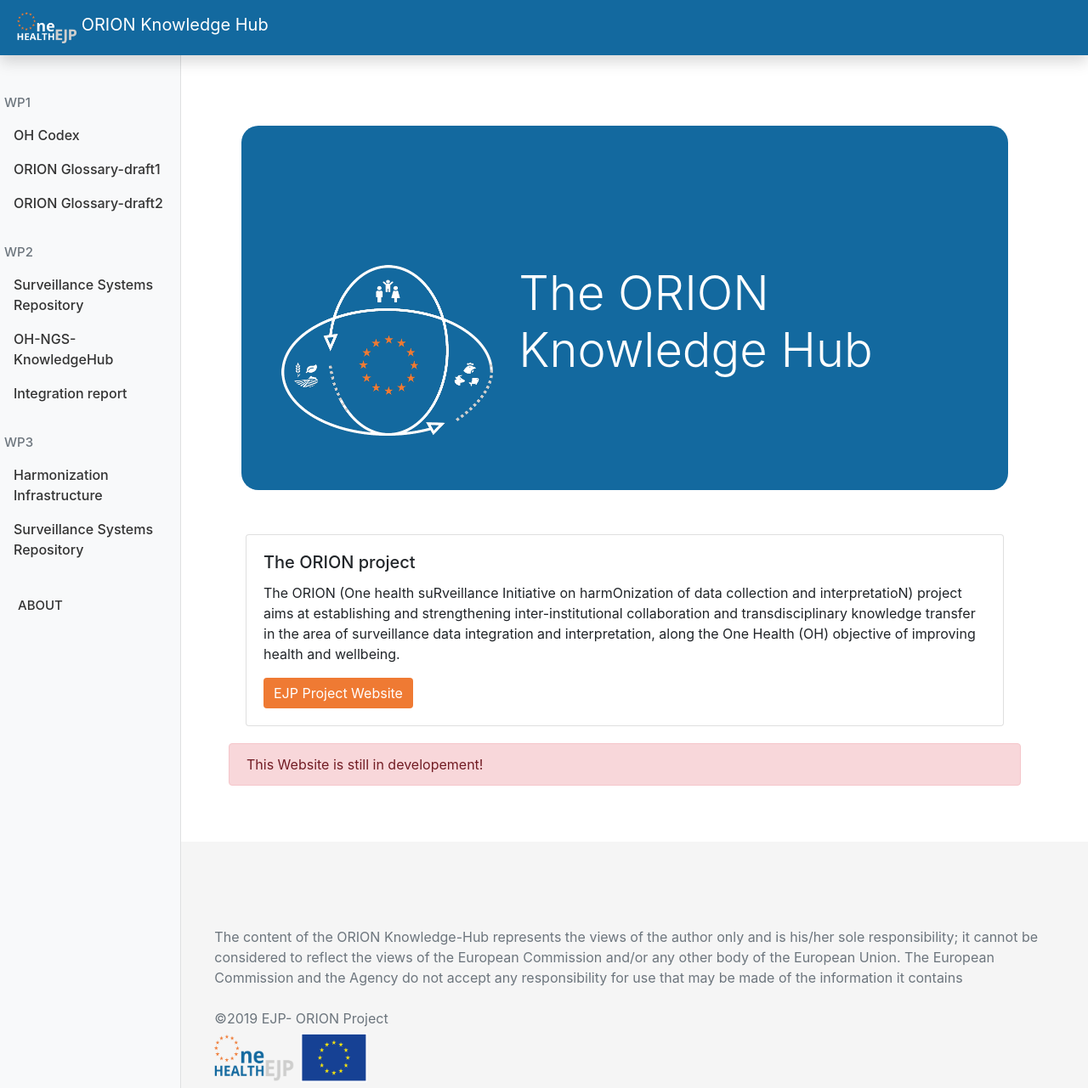
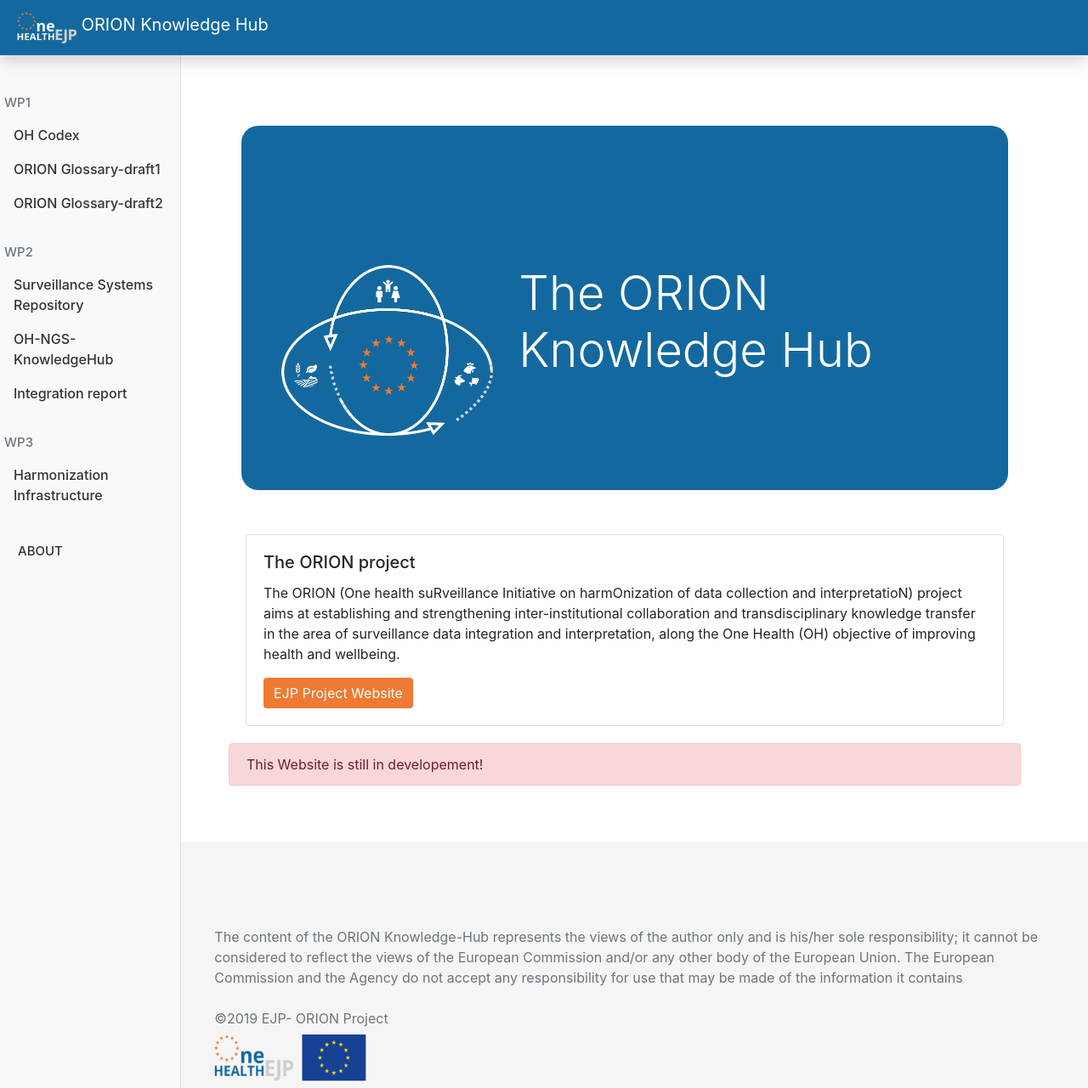
Before and after one commit to orion-ejp/orion-ejp.github.io, a Jekyll site: the page built from index.html, in a window 1280 px wide and 1281 px high. Shown: the whole window at 85% size. Built offline with Jekyll 4.4.1, drawn with Linux system fonts in a browser that asks for light colours; nearby versions of some CDN libraries; a script that is not in the unit is left out; comment, search, counter and statistics services are not loaded.

Commit message:
correcting navigation menu

```diff
--- a/_data/navigation.yml
+++ b/_data/navigation.yml
@@ -16,5 +16,3 @@
 - WP3:
   - name: Harmonization Infrastructure
     link: /harmonization.html
-  - name: Surveillance Systems Repository
-    link: /survsys.html
```
